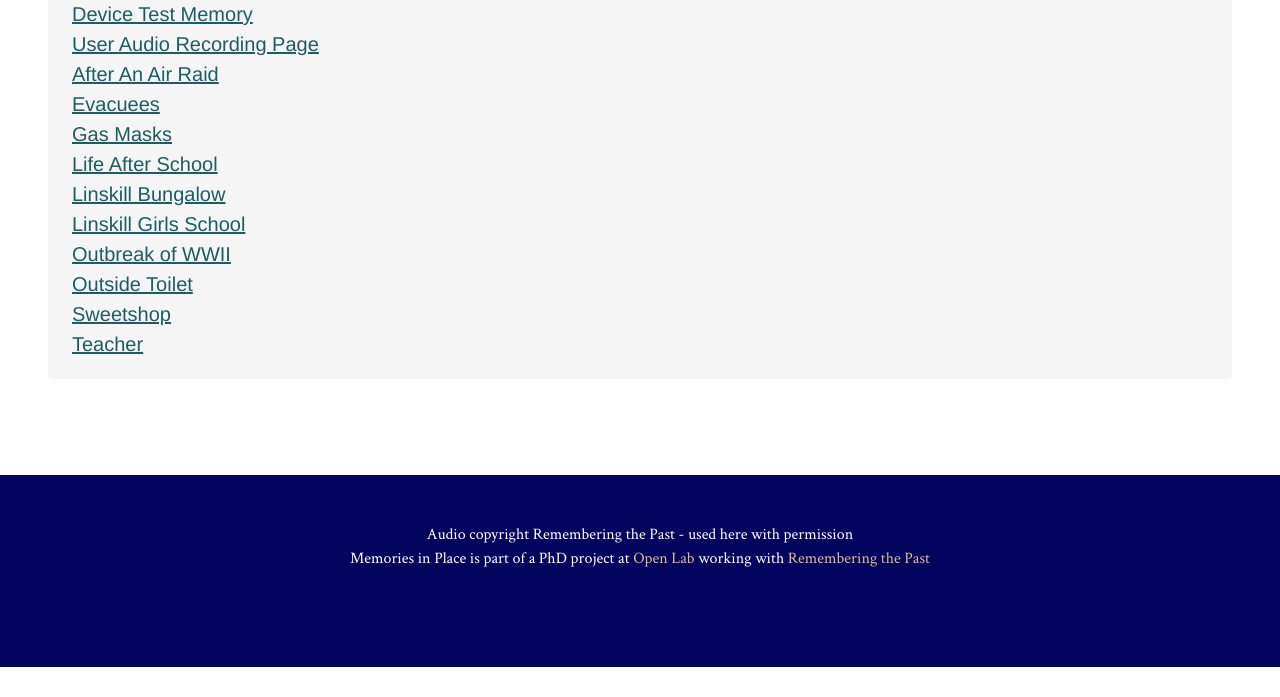
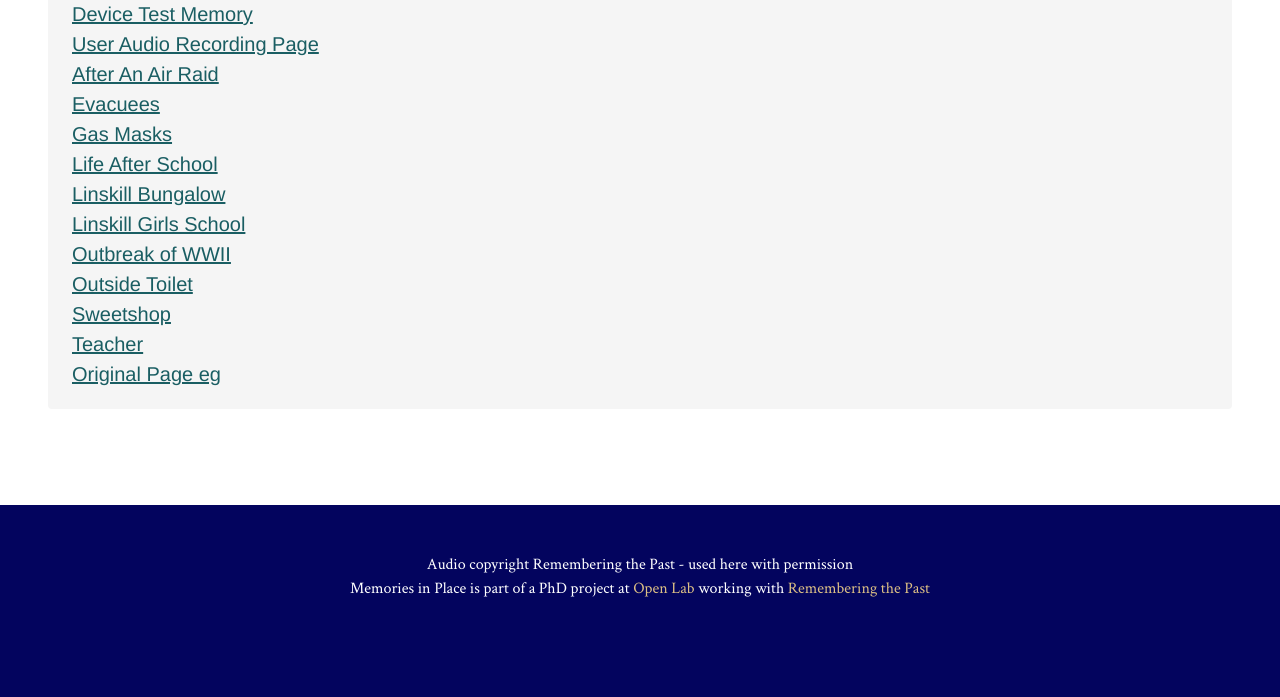
Before and after one commit to HCR-GH/mip, a website: page public/index.html in a window 1280 px wide. Shown: the part 694-1391 px from the top of the page. Before the commit the page ends 1361 px from the top, so only its background shows below. Drawn offline with Linux system fonts and the light colour scheme.

Commit message:
added og link to index

```diff
--- a/public/index.html
+++ b/public/index.html
@@ -37,6 +37,7 @@
 <li><a href="outsideToilet.html">Outside Toilet</a></li>
 <li><a href="sweetshop.html">Sweetshop</a></li>
 <li><a href="teacher.html">Teacher</a></li>
+    <li><a href="ogpage.html">Original Page eg</a></li>
 
 
 
```
